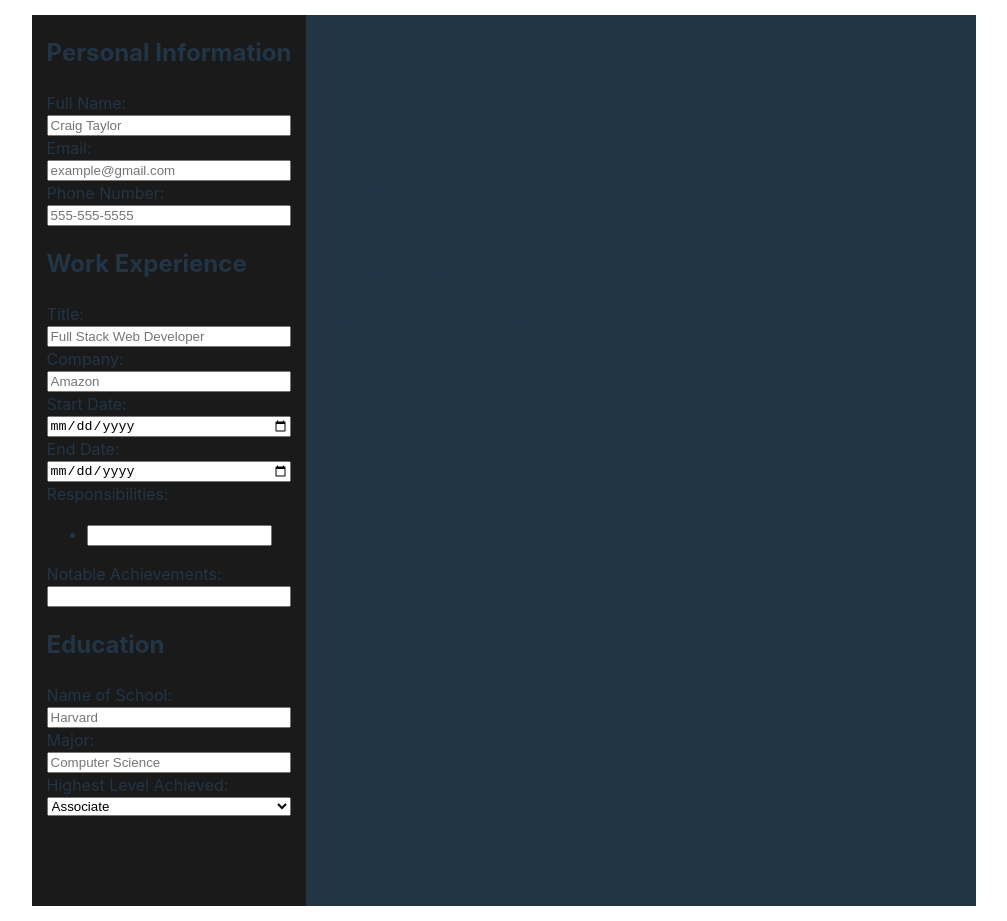
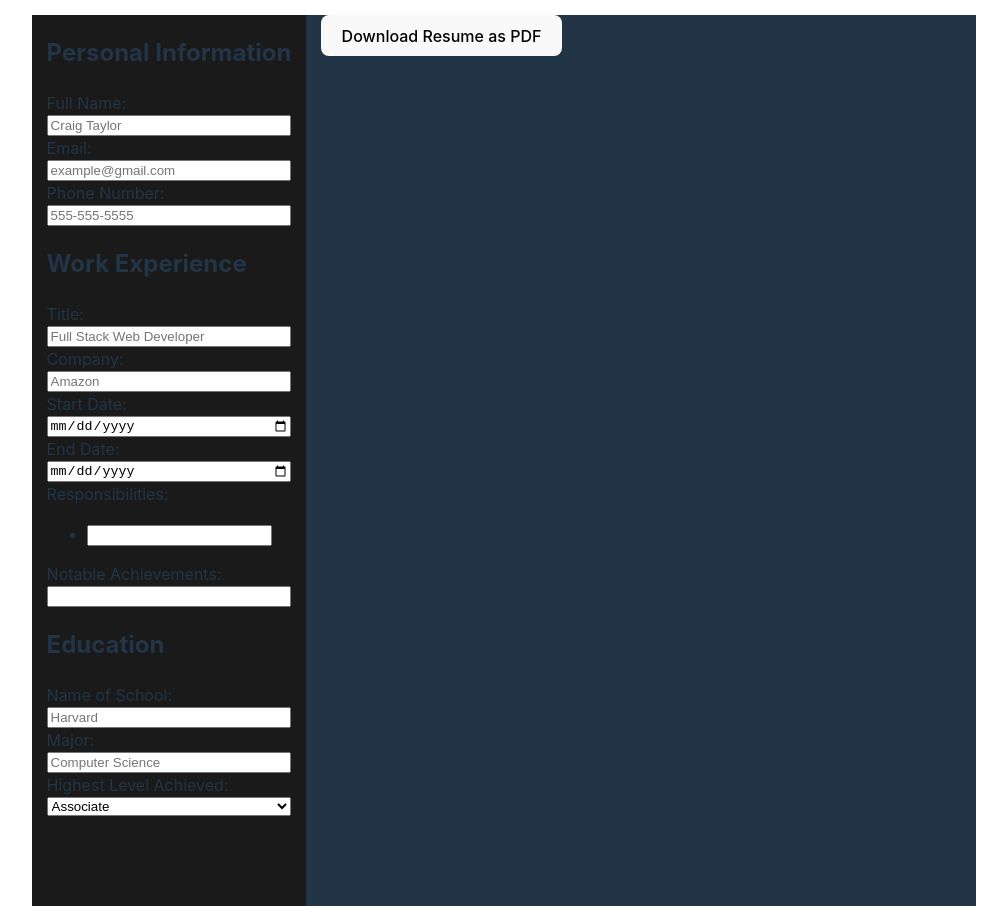
Before and after one commit to Cragt/CV-App, a React (Vite) app: page / in a window 1280 px wide. Shown: the whole page, without its empty margins (136-1143 px from the left). Built offline with nearby package versions, Linux system fonts and the light colour scheme.

Commit message:
Import html2canvas and jspdf and add downloadable resume.pdf functionality

```diff
--- a/src/App.jsx
+++ b/src/App.jsx
@@ -15,7 +15,7 @@ function App() {
   const [responsible, setResponsible] = useState("");
   const [achievement, setAchievement] = useState("");
   const [school, setSchool] = useState("");
-  const [degree, setDegree] = useState(null);
+  const [degree, setDegree] = useState("");
   const [major, setMajor] = useState("");
 
   const formData = {
--- a/src/components/preview.jsx
+++ b/src/components/preview.jsx
@@ -1,3 +1,5 @@
+import jsPDF from "jspdf";
+
 export default function Preview({ formData }) {
   const {
     fullName,
@@ -14,8 +16,111 @@ export default function Preview({ formData }) {
     major,
   } = formData;
 
+  const downloadPDF = () => {
+    const pdf = new jsPDF();
+    const margin = 20;
+    const lineHeight = 10;
+    const pageWidth = pdf.internal.pageSize.width;
+    let y = margin;
+
+    // Set background color
+    pdf.setFillColor(33, 53, 71); // Dark background
+    pdf.rect(0, 0, pageWidth, pdf.internal.pageSize.height, "F");
+
+    // Add custom styling
+    pdf.setTextColor(226, 229, 231); // Light text
+    pdf.setFont("Helvetica");
+    pdf.setFontSize(12);
+
+    // Helper function to add text
+    const addText = (text, x, y, fontSize) => {
+      pdf.setFontSize(fontSize);
+      pdf.text(text, x, y);
+      return y + fontSize + 2; // Return new Y position
+    };
+
+    // Add full name with custom font size and color
+    pdf.setFontSize(18);
+    pdf.setTextColor(226, 229, 231); // Light text color
+    y = addText(fullName, margin, y, 18);
+
+    // Add background rectangle for email and number
+    const backgroundHeight = 20; // Height of the background rectangle
+    const backgroundWidth = pageWidth - 2 * margin; // Width of the background rectangle
+    const textOffset = 5; // Offset for text inside the rectangle
+    const spacing = 20; // Space between email and number
+
+    pdf.setFillColor(255, 165, 0); // Orange background
+    pdf.rect(margin, y, backgroundWidth, backgroundHeight, "F"); // Draw rectangle
+
+    // Add email and number text
+    pdf.setTextColor(255, 255, 255); // White text
+    pdf.setFontSize(12);
+
+    // Calculate widths
+    const emailWidth =
+      pdf.getStringUnitWidth(email) * pdf.internal.getFontSize();
+    const numberWidth =
+      pdf.getStringUnitWidth(number) * pdf.internal.getFontSize();
+
+    // Calculate available width and adjust if needed
+    const availableWidth = backgroundWidth - 2 * textOffset; // Total available width minus margins
+
+    if (emailWidth + numberWidth + spacing > availableWidth) {
+      // If the combined width of email and number exceeds available width, reduce font size
+      const scaleFactor = availableWidth / (emailWidth + numberWidth + spacing);
+      pdf.setFontSize(12 * scaleFactor);
+    }
+
+    // Recalculate widths with adjusted font size
+    const adjustedFontSize = pdf.internal.getFontSize();
+    const adjustedEmailWidth = pdf.getStringUnitWidth(email) * adjustedFontSize;
+
+    // Calculate positions
+    const emailX = margin + textOffset;
+    const numberX = emailX + adjustedEmailWidth + spacing;
+
+    // Add email and number text
+    y = addText(
+      email,
+      emailX,
+      y + backgroundHeight / 2 - adjustedFontSize / 2,
+      adjustedFontSize
+    ); // Center vertically
+    y = addText(number, numberX, y, adjustedFontSize); // Place number with spacing
+
+    y += backgroundHeight + lineHeight; // Move y down for the next section
+
+    // Add work history with custom formatting
+    pdf.setFontSize(16);
+    pdf.setTextColor(226, 229, 231); // Light text color for section headers
+    y = addText("Work History", margin, y, 16);
+    pdf.setFontSize(14);
+    pdf.setTextColor(226, 229, 231); // Light text color for content
+    y = addText(`Title: ${title}`, margin, y, 14);
+    y = addText(`Company: ${company}`, margin, y, 14);
+    y = addText(`Duration: ${startDate} to ${endDate}`, margin, y, 14);
+    pdf.setFontSize(12);
+    y = addText(`Responsibilities: ${responsible}`, margin, y, 12);
+    y = addText(`Achievements: ${achievement}`, margin, y, 12);
+
+    // Add education section
+    pdf.setFontSize(16);
+    pdf.setTextColor(226, 229, 231); // Light text color for section headers
+    y = addText("Education", margin, y, 16);
+    pdf.setFontSize(14);
+    pdf.setTextColor(226, 229, 231); // Light text color for content
+    y = addText(`Degree: ${degree}`, margin, y, 14);
+    y = addText(`Major: ${major}`, margin, y, 14);
+    y = addText(`School: ${school}`, margin, y, 14);
+
+    // Save the PDF
+    pdf.save("resume.pdf");
+  };
+
   return (
     <div>
+      <button onClick={downloadPDF}>Download Resume as PDF</button>
       <h1>{fullName}</h1>
       <div
         className="email-number"
@@ -44,7 +149,7 @@ export default function Preview({ formData }) {
       <div className="education">
         <h2>Education</h2>
         <p>
-          {degree} degree in {major}
+          {degree} {degree && major ? "Degree in" : ""} {major}
         </p>
         <p>{school}</p>
       </div>
```
